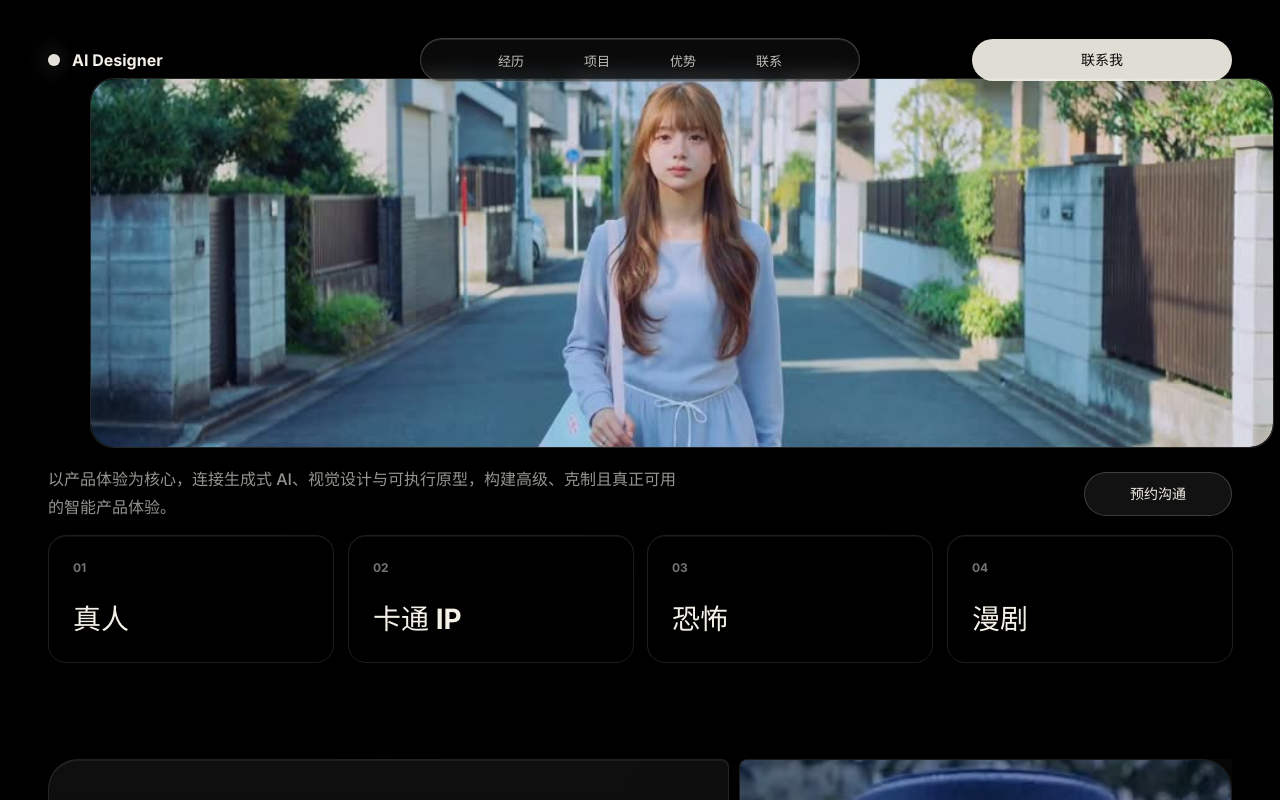
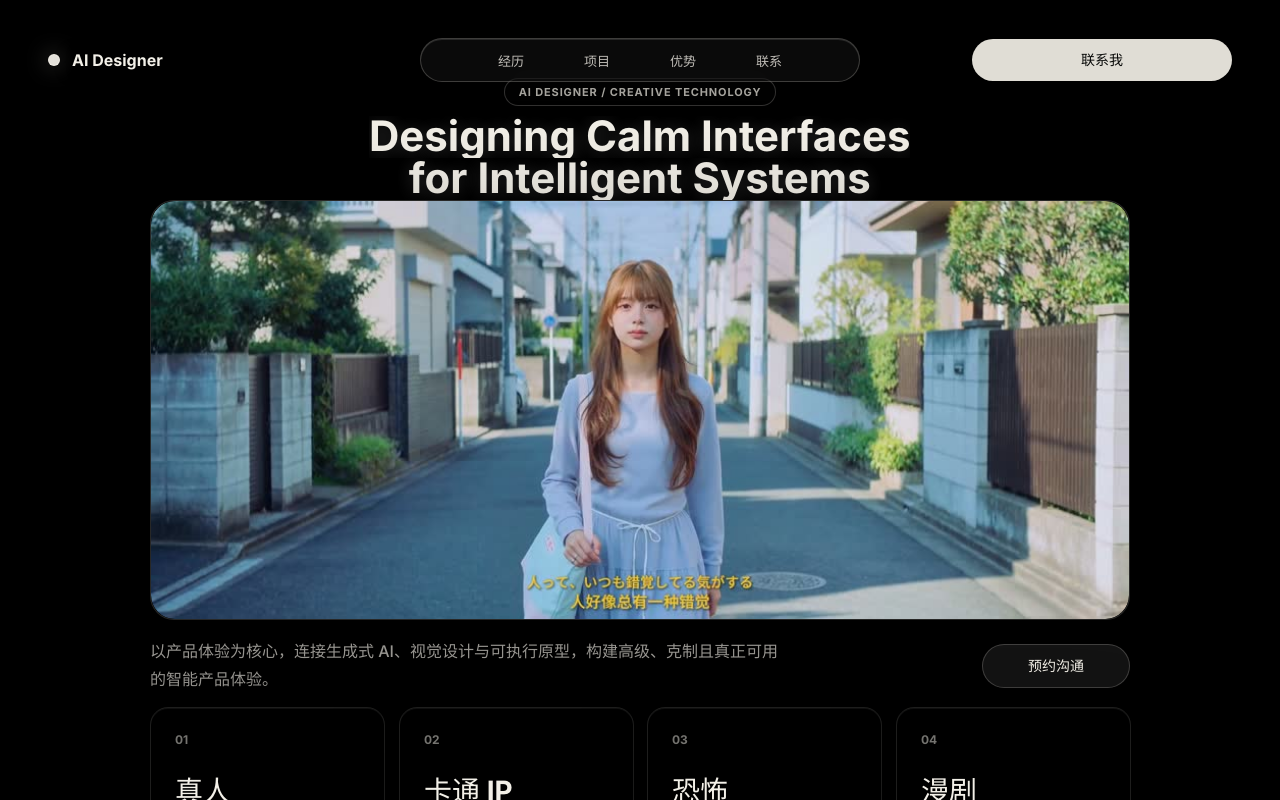
Before and after one commit to 13687950156a-arch/ai-, a React (Vite) app: page / in a window 1280 px wide. Shown: the top 800 px of the page. Built offline with nearby package versions, Linux system fonts and the light colour scheme.

Commit message:
Update styles.css

```diff
--- a/src/styles.css
+++ b/src/styles.css
@@ -1664,3 +1664,14 @@ video {
   .heroCategoryGrid { width: min(1700px, calc(100vw - 96px)); margin-top: 14px; }
   .heroCategoryCard { clip-path: none !important; opacity: 1 !important; transform: none !important; }
 }
+
+
+/* Full desktop composition: retain the complete video and show all categories. */
+@media (max-height: 1300px) and (min-width: 901px) {
+  .heroInner { padding-top: 78px; padding-bottom: 40px; }
+  .heroTitleBlock { display: flex; }
+  .hero h1 { margin-top: 10px; font-size: 42px; line-height: 1; }
+  .heroVideoStage { width: min(980px, calc(100vw - 96px)); aspect-ratio: 1103 / 473; }
+  .heroStatement { width: min(980px, calc(100vw - 96px)); margin-top: 18px; }
+  .heroCategoryGrid { width: min(980px, calc(100vw - 96px)); margin-top: 14px; }
+}
```
